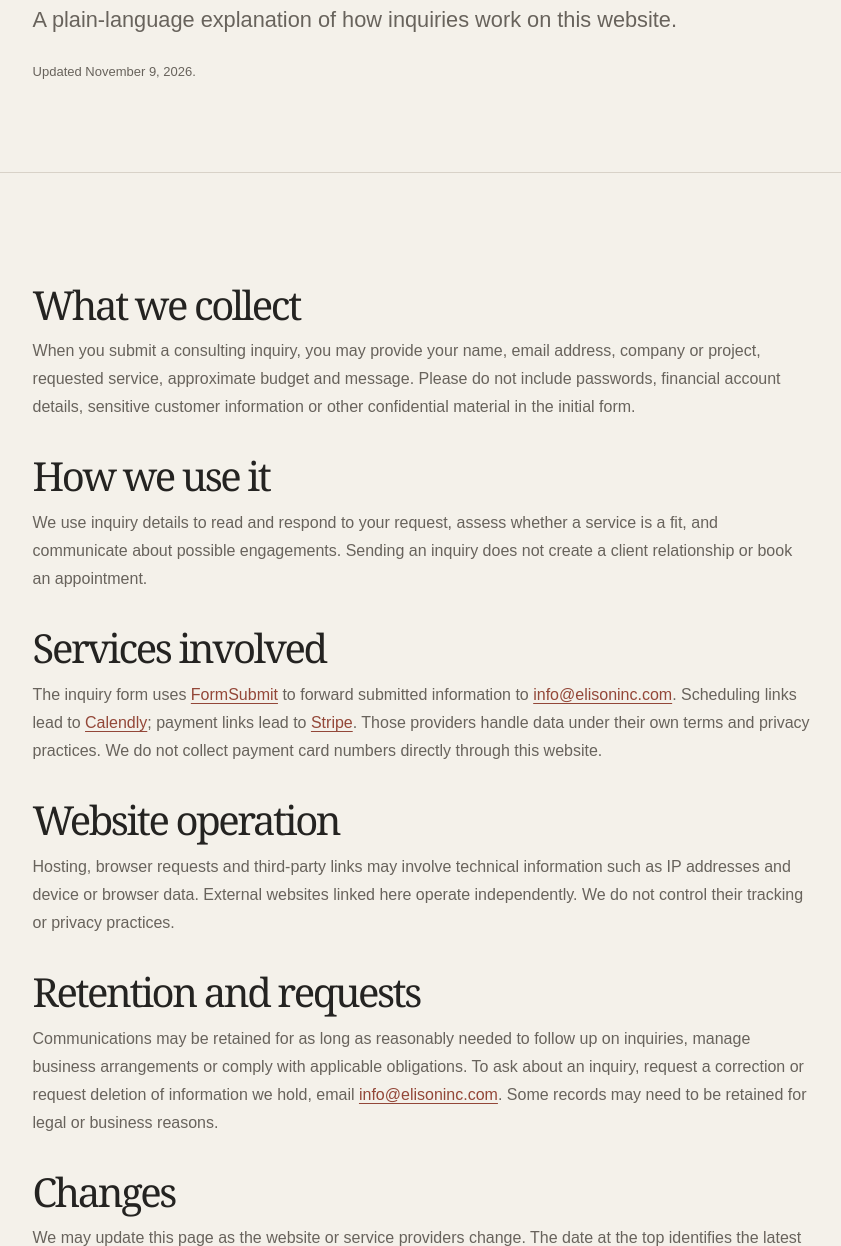
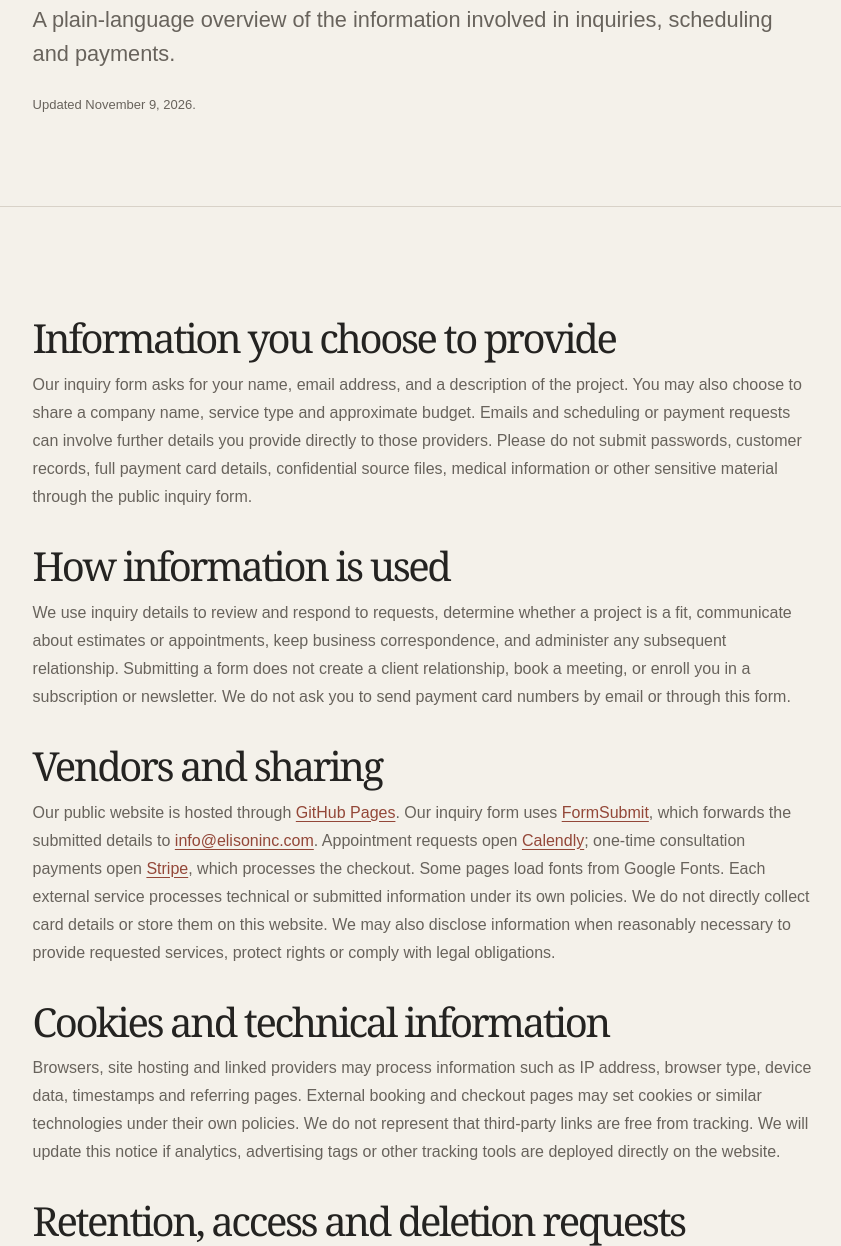
Before and after one commit to ElisonInc/website, a plain HTML site: page privacy.html in a window 1280 px wide. Shown: the part 445-1691 px from the top of the page, without its empty margins (34-875 px from the left). Drawn offline with Linux system fonts and the light colour scheme.

Commit message:
Clarify data collection, providers, retention, sensitive information and privacy requests

```diff
--- a/privacy.html
+++ b/privacy.html
@@ -33,18 +33,18 @@
 <nav aria-label="Main navigation"><a href="index.html">Home</a><a href="index.html#work">Work</a><a href="consulting.html">Consulting</a><a href="consulting.html#inquire">Contact</a></nav>
 </header>
 <main id="main">
-<section class="case-hero"><p class="case-tag">Elison Inc. / Policies</p><h1>Privacy &amp;<br>contact data.</h1><p class="case-lede">A plain-language explanation of how inquiries work on this website.</p><p class="consulting-small">Updated November 9, 2026.</p></section>
+<section class="case-hero"><p class="case-tag">Elison Inc. / Policies</p><h1>Privacy &amp;<br>contact data.</h1><p class="case-lede">A plain-language overview of the information involved in inquiries, scheduling and payments.</p><p class="consulting-small">Updated November 9, 2026.</p></section>
 <section class="consulting-section">
 <div class="privacy-copy">
-<h2>What we collect</h2><p>When you submit a consulting inquiry, you may provide your name, email address, company or project, requested service, approximate budget and message. Please do not include passwords, financial account details, sensitive customer information or other confidential material in the initial form.</p>
-<h2>How we use it</h2><p>We use inquiry details to read and respond to your request, assess whether a service is a fit, and communicate about possible engagements. Sending an inquiry does not create a client relationship or book an appointment.</p>
-<h2>Services involved</h2><p>The inquiry form uses <a href="https://formsubmit.co/" rel="noopener noreferrer">FormSubmit</a> to forward submitted information to <a href="mailto:info@elisoninc.com">info@elisoninc.com</a>. Scheduling links lead to <a href="https://calendly.com/" rel="noopener noreferrer">Calendly</a>; payment links lead to <a href="https://stripe.com/" rel="noopener noreferrer">Stripe</a>. Those providers handle data under their own terms and privacy practices. We do not collect payment card numbers directly through this website.</p>
-<h2>Website operation</h2><p>Hosting, browser requests and third-party links may involve technical information such as IP addresses and device or browser data. External websites linked here operate independently. We do not control their tracking or privacy practices.</p>
-<h2>Retention and requests</h2><p>Communications may be retained for as long as reasonably needed to follow up on inquiries, manage business arrangements or comply with applicable obligations. To ask about an inquiry, request a correction or request deletion of information we hold, email <a href="mailto:info@elisoninc.com?subject=Privacy%20request">info@elisoninc.com</a>. Some records may need to be retained for legal or business reasons.</p>
-<h2>Changes</h2><p>We may update this page as the website or service providers change. The date at the top identifies the latest revision.</p>
+<h2>Information you choose to provide</h2><p>Our inquiry form asks for your name, email address, and a description of the project. You may also choose to share a company name, service type and approximate budget. Emails and scheduling or payment requests can involve further details you provide directly to those providers. Please do not submit passwords, customer records, full payment card details, confidential source files, medical information or other sensitive material through the public inquiry form.</p>
+<h2>How information is used</h2><p>We use inquiry details to review and respond to requests, determine whether a project is a fit, communicate about estimates or appointments, keep business correspondence, and administer any subsequent relationship. Submitting a form does not create a client relationship, book a meeting, or enroll you in a subscription or newsletter. We do not ask you to send payment card numbers by email or through this form.</p>
+<h2>Vendors and sharing</h2><p>Our public website is hosted through <a href="https://pages.github.com/" rel="noopener noreferrer">GitHub Pages</a>. Our inquiry form uses <a href="https://formsubmit.co/" rel="noopener noreferrer">FormSubmit</a>, which forwards the submitted details to <a href="mailto:info@elisoninc.com">info@elisoninc.com</a>. Appointment requests open <a href="https://calendly.com/" rel="noopener noreferrer">Calendly</a>; one-time consultation payments open <a href="https://stripe.com/" rel="noopener noreferrer">Stripe</a>, which processes the checkout. Some pages load fonts from Google Fonts. Each external service processes technical or submitted information under its own policies. We do not directly collect card details or store them on this website. We may also disclose information when reasonably necessary to provide requested services, protect rights or comply with legal obligations.</p>
+<h2>Cookies and technical information</h2><p>Browsers, site hosting and linked providers may process information such as IP address, browser type, device data, timestamps and referring pages. External booking and checkout pages may set cookies or similar technologies under their own policies. We do not represent that third-party links are free from tracking. We will update this notice if analytics, advertising tags or other tracking tools are deployed directly on the website.</p>
+<h2>Retention, access and deletion requests</h2><p>We retain inquiries and project communications only as long as reasonably necessary for the purposes above and applicable recordkeeping obligations. Retention periods can differ depending on whether an inquiry becomes a paid project. You may email <a href="mailto:info@elisoninc.com?subject=Privacy%20request">info@elisoninc.com</a> to request access, correction or deletion of information we control. We may ask you to verify the request and may need to retain records required by law or necessary to resolve legitimate business matters. For information controlled directly by Calendly, Stripe or another provider, their own privacy processes may also apply.</p><h2>Security and confidential submissions</h2><p>We aim to limit the information collected and access to it. No website or email service can promise absolute security. Do not send secrets or regulated personal information through our public contact channels. If a project requires sensitive files, ask us to agree on confidentiality and an appropriate secure transfer method before sharing them.</p>
+<h2>Children</h2><p>These business services are not intended for children to submit personal information. If you believe a child has sent personal data through an inquiry, please contact us so we can review it.</p><h2>Changes</h2><p>We may update this page as the website or service providers change. The date at the top identifies the latest revision.</p>
 </div>
 </section>
-<section class="consulting-section"><p class="eyebrow">Contact</p><h2>Questions?</h2><p class="consulting-intro">For privacy questions, correction or deletion requests, reach us through our official contact email.</p><a class="consulting-button" href="mailto:info@elisoninc.com?subject=Privacy%20request">Contact Elison Inc. ↗</a></section>
+<section class="consulting-section"><p class="eyebrow">Contact</p><h2>Questions?</h2><p class="consulting-intro">For privacy questions, correction, deletion or accessibility requests, reach us through our official contact email.</p><a class="consulting-button" href="mailto:info@elisoninc.com?subject=Privacy%20request">Contact Elison Inc. ↗</a></section>
 </main>
-<footer class="foot"><p>© 2026 Elison Inc.</p><a href="consulting.html">Consulting</a><a href="privacy.html" aria-current="page">Privacy</a><a href="mailto:info@elisoninc.com">info@elisoninc.com</a></footer>
+<footer class="foot"><p>© 2026 Elison Inc.</p><a href="consulting.html">Consulting</a><a href="privacy.html" aria-current="page">Privacy</a><a href="engagement.html">Working together</a><a href="mailto:info@elisoninc.com">info@elisoninc.com</a></footer>
 </body></html>
```
